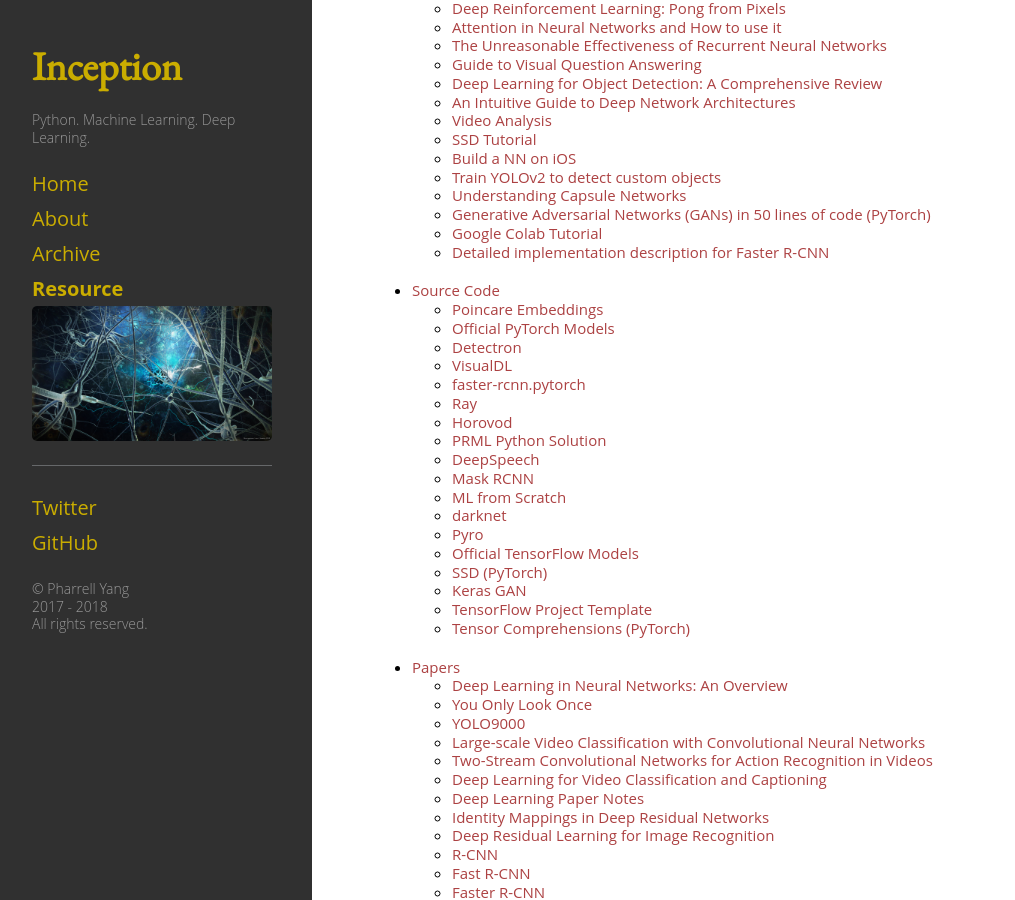
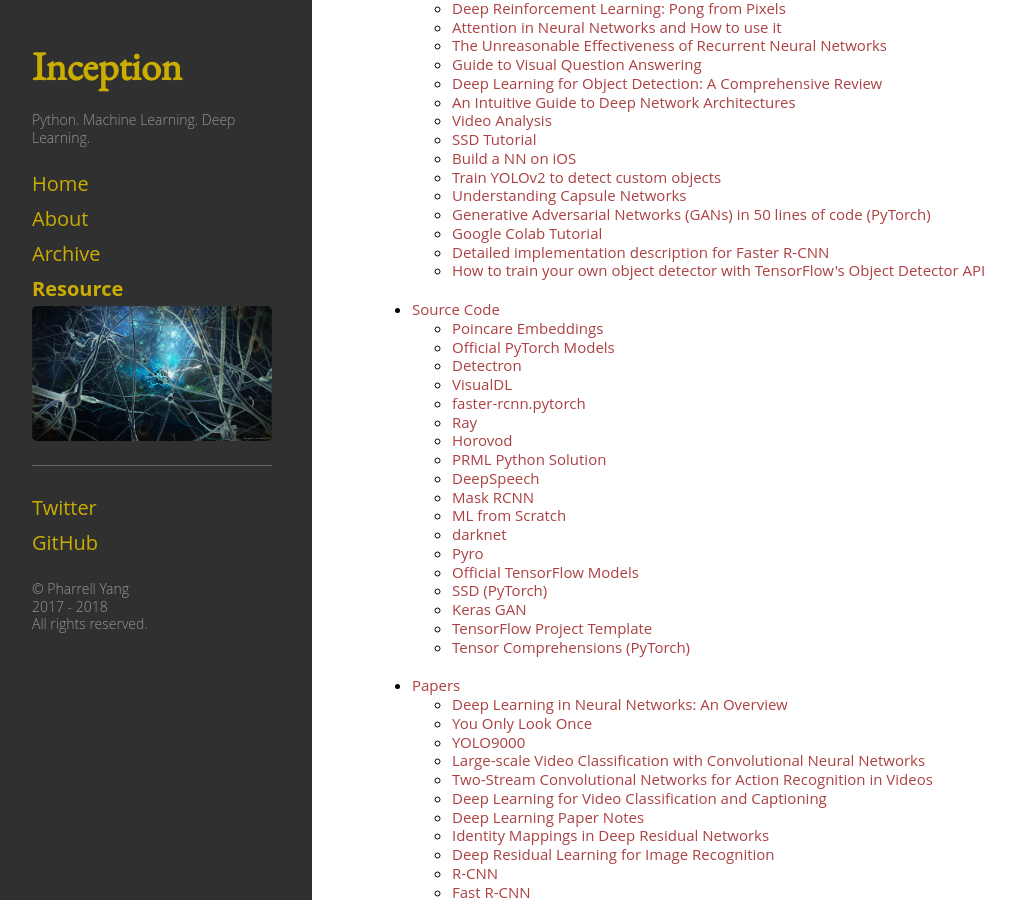
Before and after one commit to pharrellyhy/pharrellyhy.github.io.bakcup, a Jekyll site: the page built from resource.md, in a window 1280 px wide and 900 px high, scrolled down 399 px. Shown: the whole window, without its empty margins (8-1023 px from the left). Built offline with Jekyll 4.4.1, drawn with Linux system fonts in a browser that asks for light colours; some of the changed text lies outside the part shown.

Commit message:
updates resource

```diff
--- a/_data/nav.yml
+++ b/_data/nav.yml
@@ -78,6 +78,9 @@
 
     - title: "Detailed implementation description for Faster R-CNN"
       url: "www.telesens.co/2018/03/11/object-detection-and-classification-using-r-cnns"
+
+    - title: "How to train your own object detector with TensorFlow's Object Detector API"
+      url: "https://towardsdatascience.com/how-to-train-your-own-object-detector-with-tensorflows-object-detector-api-bec72ecfe1d9"
 
 
 - title: "Source Code"
@@ -404,3 +407,9 @@
 
     - title: "Deep Learning Book Notes Chapter 2"
       url: "https://becominghuman.ai/deep-learning-book-notes-chapter-2-linear-algebra-for-deep-learning-af776cf52506"
+
+    - title: "HowTo Profile Tensorflow"
+      url: "https://towardsdatascience.com/howto-profile-tensorflow-1a49fb18073d"
+
+    - title: "Einstein Summation in Deep Learning"
+      url: "https://rockt.github.io/2018/04/30/einsum?utm_campaign=Revue%20newsletter&utm_medium=Newsletter&utm_source=NLP%20News"
```
